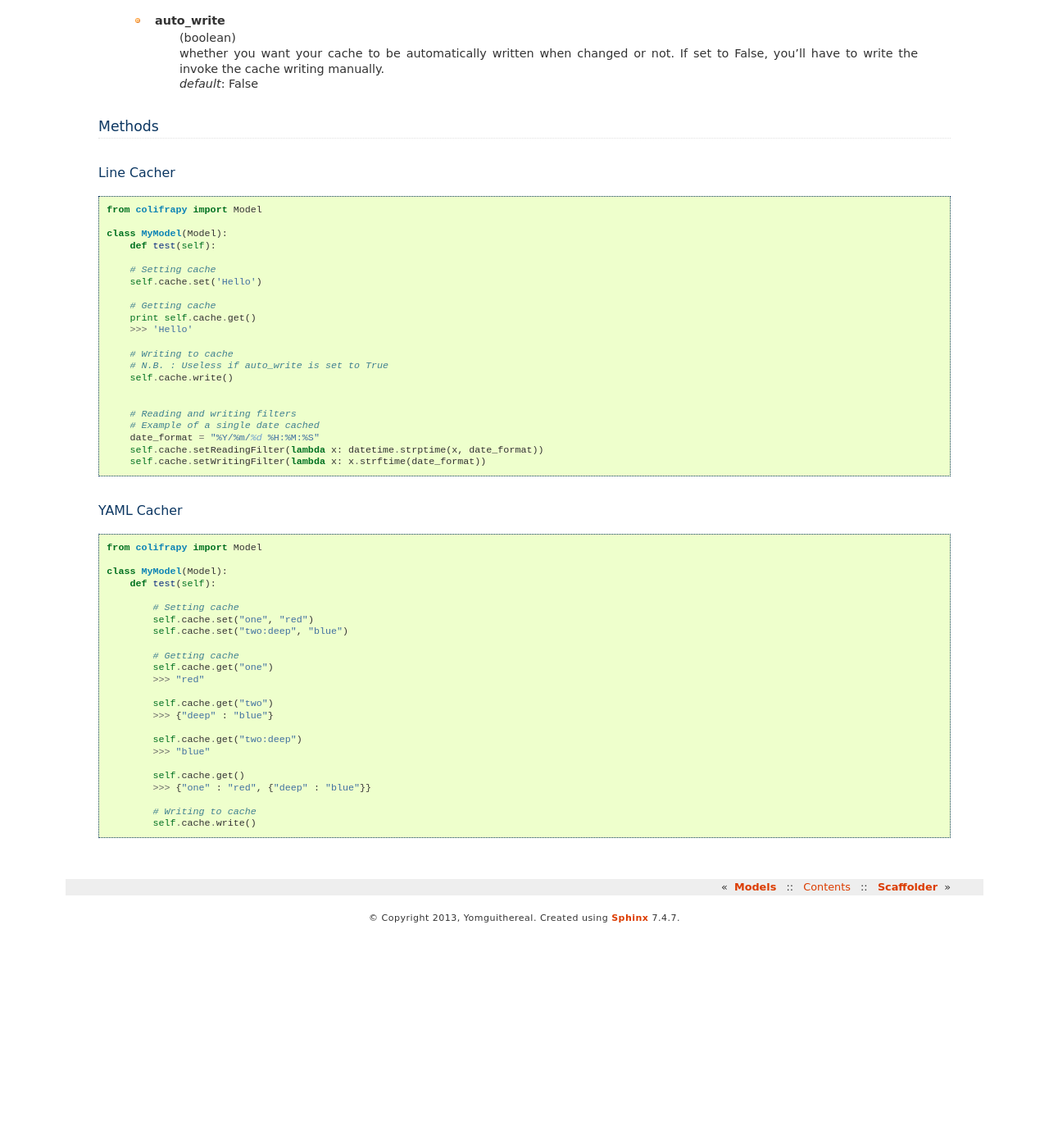
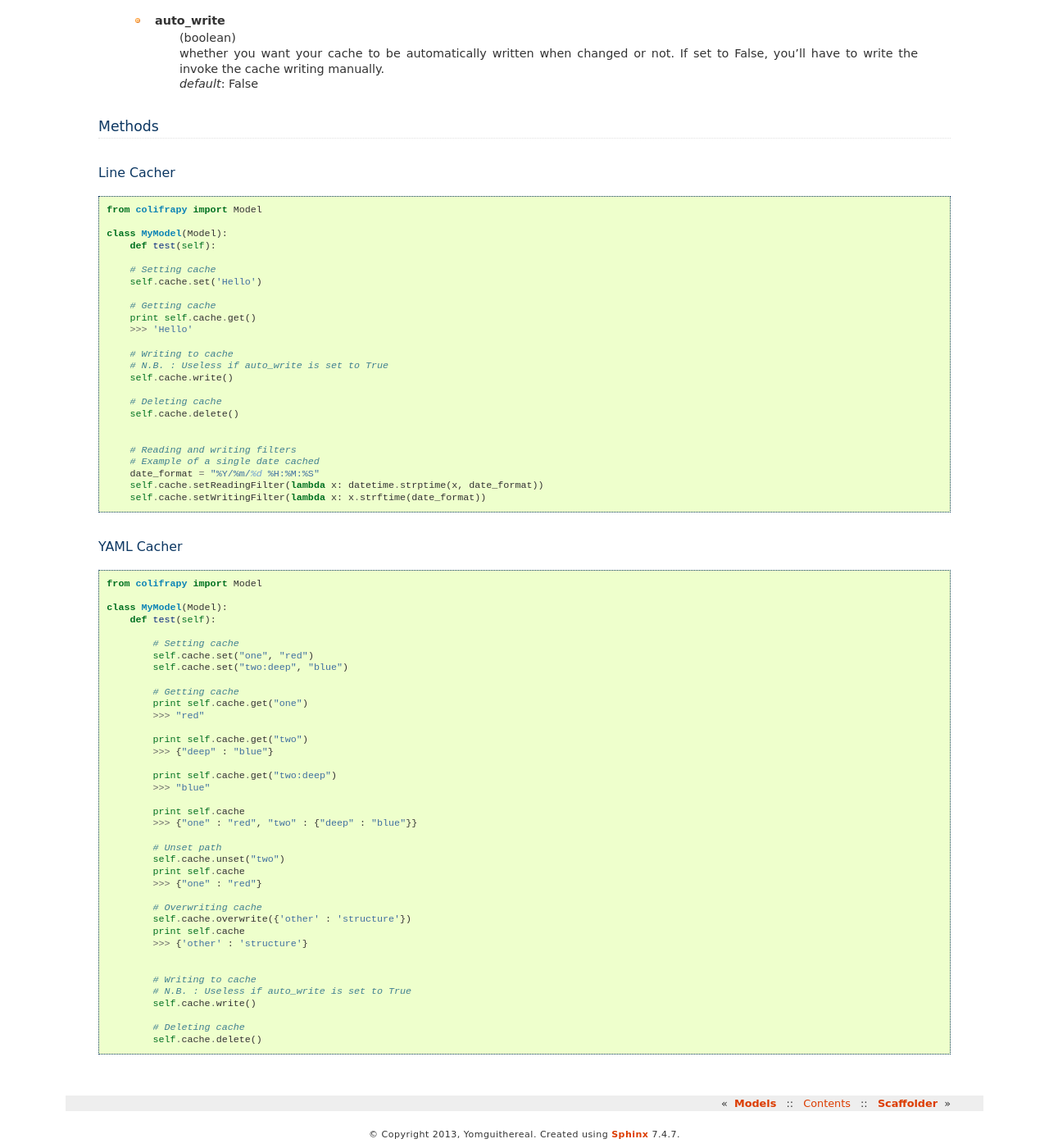
Before and after one commit to Yomguithereal/colifrapy, a Sphinx documentation site: the page built from docs/cacher.rst, in a window 1280 px wide and 1400 px high, scrolled down 1458 px. Shown: the whole window at 82% size. Built offline with Sphinx 7.4.7, drawn with Linux system fonts in a browser that asks for light colours; before the commit the page ends 2595 px from its top, so only the background shows below that; some of the changed text lies outside the part shown.

Commit message:
Updating cacher documentation

```diff
--- a/docs/cacher.rst
+++ b/docs/cacher.rst
@@ -9,6 +9,8 @@ The Cacher classes' aim is to save some data to files for long-term usage. One c
 Model Usage
 -----------
 As for the logger, if a cacher was initialized by the settings while running colifrapy, "cache" will be a reserved attribute of any of your models.
+
+It is possible to register more than one cache instance with the Settings class. To achieve this, see :ref:`cache settings <cacherSettings>`.
 
 .. code-block:: python
 
@@ -111,6 +112,9 @@ Line Cacher
         # N.B. : Useless if auto_write is set to True
         self.cache.write()
 
+        # Deleting cache
+        self.cache.delete()
+
 
         # Reading and writing filters
         # Example of a single date cached
@@ -134,17 +138,32 @@ YAML Cacher
             self.cache.set("two:deep", "blue")
 
             # Getting cache
-            self.cache.get("one")
+            print self.cache.get("one")
             >>> "red"
 
-            self.cache.get("two")
+            print self.cache.get("two")
             >>> {"deep" : "blue"}
 
-            self.cache.get("two:deep")
+            print self.cache.get("two:deep")
             >>> "blue"
 
-            self.cache.get()
-            >>> {"one" : "red", {"deep" : "blue"}}
+            print self.cache
+            >>> {"one" : "red", "two" : {"deep" : "blue"}}
+
+            # Unset path
+            self.cache.unset("two")
+            print self.cache
+            >>> {"one" : "red"}
+
+            # Overwriting cache
+            self.cache.overwrite({'other' : 'structure'})
+            print self.cache
+            >>> {'other' : 'structure'}
+
 
             # Writing to cache
+            # N.B. : Useless if auto_write is set to True
             self.cache.write()
+
+            # Deleting cache
+            self.cache.delete()
```
Also changed, not shown: other parts of docs/cacher.rst (+0 -1 lines), docs/quickstart.rst (+4 -4 lines), docs/settings.rst (+27 -0 lines).
